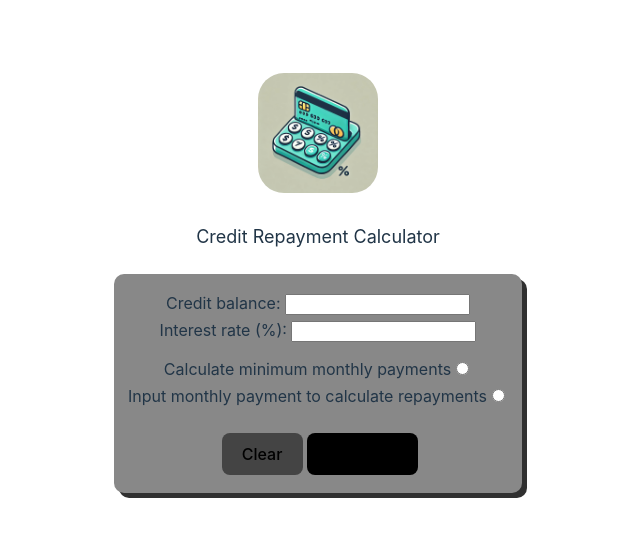
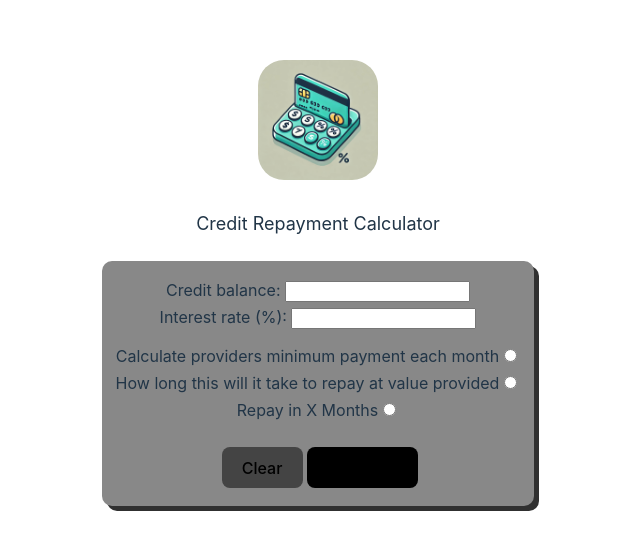
Before and after one commit to Kamran-naseem97/credit-calculator, a React (Vite) app: page / in a window 1280 px wide. Shown: the part 129-678 px from the top of the page, without its empty margins (322-962 px from the left). Built offline with nearby package versions, Linux system fonts and the light colour scheme.

Commit message:
adds third radio button

```diff
--- a/src/App.jsx
+++ b/src/App.jsx
@@ -10,6 +10,8 @@ function App() {
 	const [selectedMode, setSelectedMode] = useState("");
 	const [results, setResults] = useState([]);
 	const [maxMonths, setMaxMonths] = useState("");
+	const [desiredMonths, setDesiredMonths] = useState("");
+	const [totalInterest, setTotalInterest] = useState(0);
 
 	const [errors, setErrors] = useState({
 		creditBalance: "",
@@ -110,9 +112,40 @@ function App() {
 				if (balance < 0) balance = 0; // Avoid negative balance
 				months++;
 			}
+		} else if (selectedMode === "desiredMonths") {
+			const totalMonths = parseInt(desiredMonths, 10);
+
+			let monthlyPayment;
+			if (monthlyInterestRate === 0) {
+				// If no interest rate, simply divide the balance equally over the months
+				monthlyPayment = balance / totalMonths;
+			} else {
+				// Calculate monthly payment using the formula for loans with interest
+				monthlyPayment =
+					(balance * monthlyInterestRate) /
+					(1 - Math.pow(1 + monthlyInterestRate, -totalMonths));
+			}
+
+			while (balance > 0 && months < totalMonths) {
+				const interest =
+					monthlyInterestRate > 0 ? balance * monthlyInterestRate : 0;
+
+				totalInterestPaid += interest;
+				breakdown.push({
+					month: months + 1,
+					balance: balance.toFixed(2),
+					interest: interest.toFixed(2),
+					payment: monthlyPayment.toFixed(2),
+				});
+
+				balance += interest - monthlyPayment;
+				if (balance < 0) balance = 0; // Avoid negative balance
+				months++;
+			}
 		}
 
 		setResults(breakdown);
+		setTotalInterest(totalInterestPaid);
 	};
 
 	return (
@@ -152,7 +185,7 @@ function App() {
 					</div>
 					<div className="new-input-section">
 						<label htmlFor="min-payments">
-							Calculate minimum monthly payments
+							Calculate providers minimum payment each month
 						</label>
 						<input
 							type="radio"
@@ -167,7 +200,7 @@ function App() {
 					</div>
 					<div className="input-heading">
 						<label htmlFor="repayments">
-							Input monthly payment to calculate repayments
+							How long this will it take to repay at value provided
 						</label>
 						<input
 							type="radio"
@@ -177,6 +210,16 @@ function App() {
 							onChange={(e) => {
 								setSelectedMode(e.target.value);
 							}}
+						/>
+					</div>
+					<div className="input-heading">
+						<label htmlFor="month-repayments">Repay in X Months</label>
+						<input
+							type="radio"
+							value="desiredMonths"
+							id="month-repayments"
+							checked={selectedMode === "desiredMonths"}
+							onChange={(e) => setSelectedMode(e.target.value)}
 						/>
 					</div>
 					{selectedMode === "minimum" && (
@@ -224,6 +267,22 @@ function App() {
 							</div>
 						</>
 					)}
+
+					{selectedMode === "desiredMonths" && (
+						<>
+							<div className="new-input-section">
+								<label>How many months do you want to payback over? </label>
+								<input
+									type="number"
+									value={desiredMonths}
+									onChange={(e) => setDesiredMonths(e.target.value)}
+								/>
+								{errors.fixedPayment && (
+									<p className="error-message">{errors.desiredMonths}</p>
+								)}
+							</div>
+						</>
+					)}
 				</form>
 
 				<button
@@ -240,6 +299,10 @@ function App() {
 
 			{results.length > 0 && (
 				<>
+					<div className="results-summary">
+						<h2>Total Interest Paid</h2>
+						<p>£{totalInterest.toFixed(2)}</p>
+					</div>
 					<div className="results-table">
 						<h2>Repayment Breakdown</h2>
 						<table>
@@ -270,3 +333,272 @@ function App() {
 }
 
 export default App;
+
+// import { useState } from "react";
+// import logo from "./assets/clogo.jpg";
+// import "./App.css";
+
+// function App() {
+// 	const [creditBalance, setCreditBalance] = useState("");
+// 	const [interestRate, setInterestRate] = useState("");
+// 	const [minimumPercentage, setMinimumPercentage] = useState("");
+// 	const [fixedPayment, setFixedPayment] = useState("");
+// 	const [desiredMonths, setDesiredMonths] = useState("");
+// 	const [selectedMode, setSelectedMode] = useState("");
+// 	const [results, setResults] = useState([]);
+// 	const [errors, setErrors] = useState({
+// 		creditBalance: "",
+// 		interestRate: "",
+// 		minimumPercentage: "",
+// 		fixedPayment: "",
+// 		desiredMonths: "",
+// 	});
+
+// 	const validateInput = () => {
+// 		const newErrors = {};
+// 		if (!creditBalance || isNaN(creditBalance)) {
+// 			newErrors.creditBalance = "Please enter a valid credit balance.";
+// 		}
+// 		if (!interestRate || isNaN(interestRate)) {
+// 			newErrors.interestRate = "Please enter a valid interest rate.";
+// 		}
+
+// 		if (selectedMode === "minimum") {
+// 			if (!minimumPercentage || isNaN(minimumPercentage)) {
+// 				newErrors.minimumPercentage =
+// 					"Please enter a valid minimum percentage.";
+// 			}
+// 		} else if (selectedMode === "fixed") {
+// 			if (!fixedPayment || isNaN(fixedPayment)) {
+// 				newErrors.fixedPayment = "Please enter a valid fixed payment amount.";
+// 			}
+// 		} else if (selectedMode === "desiredMonths") {
+// 			if (!desiredMonths || isNaN(desiredMonths)) {
+// 				newErrors.desiredMonths = "Please enter the desired number of months.";
+// 			}
+// 		}
+
+// 		setErrors(newErrors);
+// 		return Object.keys(newErrors).length === 0;
+// 	};
+
+// 	const calculateRepayments = () => {
+// 		if (!validateInput()) return;
+
+// 		let balance = parseFloat(creditBalance);
+// 		const monthlyInterestRate = parseFloat(interestRate) / 100 / 12;
+// 		let months = 0;
+// 		let totalInterestPaid = 0;
+// 		const breakdown = [];
+
+// 		if (selectedMode === "minimum") {
+// 			const minPercentage = parseFloat(minimumPercentage) / 100;
+
+// 			while (balance > 0) {
+// 				const interest = balance * monthlyInterestRate;
+// 				const payment = Math.max(balance * minPercentage, 5);
+
+// 				totalInterestPaid += interest;
+// 				breakdown.push({
+// 					month: months + 1,
+// 					balance: balance.toFixed(2),
+// 					interest: interest.toFixed(2),
+// 					payment: payment.toFixed(2),
+// 				});
+
+// 				balance += interest - payment;
+// 				if (balance < 0) balance = 0;
+// 				months++;
+// 			}
+// 		} else if (selectedMode === "fixed") {
+// 			const fixedPaymentValue = parseFloat(fixedPayment);
+
+// 			while (balance > 0) {
+// 				const interest = balance * monthlyInterestRate;
+
+// 				totalInterestPaid += interest;
+// 				breakdown.push({
+// 					month: months + 1,
+// 					balance: balance.toFixed(2),
+// 					interest: interest.toFixed(2),
+// 					payment: fixedPaymentValue.toFixed(2),
+// 				});
+
+// 				balance += interest - fixedPaymentValue;
+// 				if (balance < 0) balance = 0;
+// 				months++;
+// 			}
+// 		} else if (selectedMode === "desiredMonths") {
+// 			const totalMonths = parseInt(desiredMonths, 10);
+
+// 			// Calculate monthly payment using the formula
+// 			const monthlyPayment =
+// 				(balance * monthlyInterestRate) /
+// 				(1 - Math.pow(1 + monthlyInterestRate, -totalMonths));
+
+// 			while (balance > 0 && months < totalMonths) {
+// 				const interest = balance * monthlyInterestRate;
+
+// 				totalInterestPaid += interest;
+// 				breakdown.push({
+// 					month: months + 1,
+// 					balance: balance.toFixed(2),
+// 					interest: interest.toFixed(2),
+// 					payment: monthlyPayment.toFixed(2),
+// 				});
+
+// 				balance += interest - monthlyPayment;
+// 				if (balance < 0) balance = 0;
+// 				months++;
+// 			}
+// 		}
+
+// 		setResults(breakdown);
+// 	};
+
+// 	return (
+// 		<>
+// 			<div className="logo-container">
+// 				<img src={logo} className="logo" alt="Calculator logo" />
+// 			</div>
+// 			<div className="heading">Credit Repayment Calculator</div>
+// 			<div className="calculator-card">
+// 				<form
+// 					className="credit-value-input"
+// 					onSubmit={(e) => e.preventDefault()}
+// 				>
+// 					<div className="input-heading">
+// 						<label>Credit balance: </label>
+// 						<input
+// 							type="number"
+// 							value={creditBalance}
+// 							onChange={(e) => setCreditBalance(e.target.value)}
+// 						/>
+// 						{errors.creditBalance && (
+// 							<p className="error-message">{errors.creditBalance}</p>
+// 						)}
+// 					</div>
+// 					<div className="input-heading">
+// 						<label>Interest rate (%): </label>
+// 						<input
+// 							type="number"
+// 							value={interestRate}
+// 							onChange={(e) => setInterestRate(e.target.value)}
+// 						/>
+// 						{errors.interestRate && (
+// 							<p className="error-message">{errors.interestRate}</p>
+// 						)}
+// 					</div>
+// 					<div>
+// 						<label>
+// 							<input
+// 								type="radio"
+// 								value="minimum"
+// 								checked={selectedMode === "minimum"}
+// 								onChange={(e) => setSelectedMode(e.target.value)}
+// 							/>
+// 							Calculate Minimum Payments
+// 						</label>
+// 					</div>
+// 					{selectedMode === "minimum" && (
+// 						<div>
+// 							<label>Minimum Repayment Percentage (%)</label>
+// 							<input
+// 								type="number"
+// 								value={minimumPercentage}
+// 								onChange={(e) => setMinimumPercentage(e.target.value)}
+// 							/>
+// 							{errors.minimumPercentage && (
+// 								<p className="error-message">{errors.minimumPercentage}</p>
+// 							)}
+// 						</div>
+// 					)}
+// 					<div>
+// 						<label>
+// 							<input
+// 								type="radio"
+// 								value="fixed"
+// 								checked={selectedMode === "fixed"}
+// 								onChange={(e) => setSelectedMode(e.target.value)}
+// 							/>
+// 							Fixed Monthly Payment
+// 						</label>
+// 					</div>
+// 					{selectedMode === "fixed" && (
+// 						<div>
+// 							<label>Fixed Payment Amount (£)</label>
+// 							<input
+// 								type="number"
+// 								value={fixedPayment}
+// 								onChange={(e) => setFixedPayment(e.target.value)}
+// 							/>
+// 							{errors.fixedPayment && (
+// 								<p className="error-message">{errors.fixedPayment}</p>
+// 							)}
+// 						</div>
+// 					)}
+// 					<div>
+// 						<label>
+// 							<input
+// 								type="radio"
+// 								value="desiredMonths"
+// 								checked={selectedMode === "desiredMonths"}
+// 								onChange={(e) => setSelectedMode(e.target.value)}
+// 							/>
+// 							Repay in X Months
+// 						</label>
+// 					</div>
+// 					{selectedMode === "desiredMonths" && (
+// 						<div>
+// 							<label>Desired Months</label>
+// 							<input
+// 								type="number"
+// 								value={desiredMonths}
+// 								onChange={(e) => setDesiredMonths(e.target.value)}
+// 							/>
+// 							{errors.desiredMonths && (
+// 								<p className="error-message">{errors.desiredMonths}</p>
+// 							)}
+// 						</div>
+// 					)}
+// 				</form>
+// 				<button
+// 					className="clear-button"
+// 					onClick={() => window.location.reload()}
+// 				>
+// 					Clear
+// 				</button>
+// 				<button className="calculate-button" onClick={calculateRepayments}>
+// 					Calculate
+// 				</button>
+// 			</div>
+// 			{results.length > 0 && (
+// 				<div className="results-table">
+// 					<h2>Repayment Breakdown</h2>
+// 					<table>
+// 						<thead>
+// 							<tr>
+// 								<th>Month</th>
+// 								<th>Balance</th>
+// 								<th>Interest</th>
+// 								<th>Payment</th>
+// 							</tr>
+// 						</thead>
+// 						<tbody>
+// 							{results.map((row) => (
+// 								<tr key={row.month}>
+// 									<td>{row.month}</td>
+// 									<td>£{row.balance}</td>
+// 									<td>£{row.interest}</td>
+// 									<td>£{row.payment}</td>
+// 								</tr>
+// 							))}
+// 						</tbody>
+// 					</table>
+// 				</div>
+// 			)}
+// 		</>
+// 	);
+// }
+
+// export default App;
```
Also changed, not shown: 2 other files (tests, documents, lock files or other folders).
